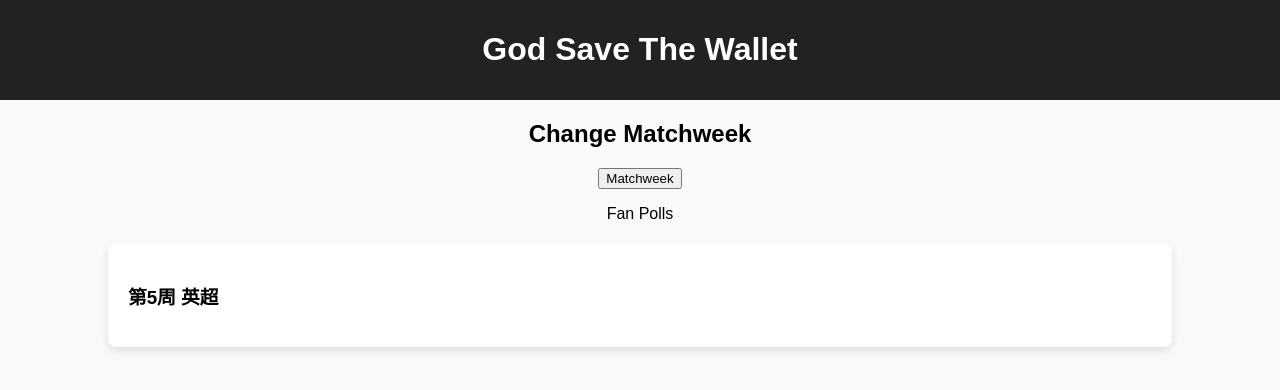
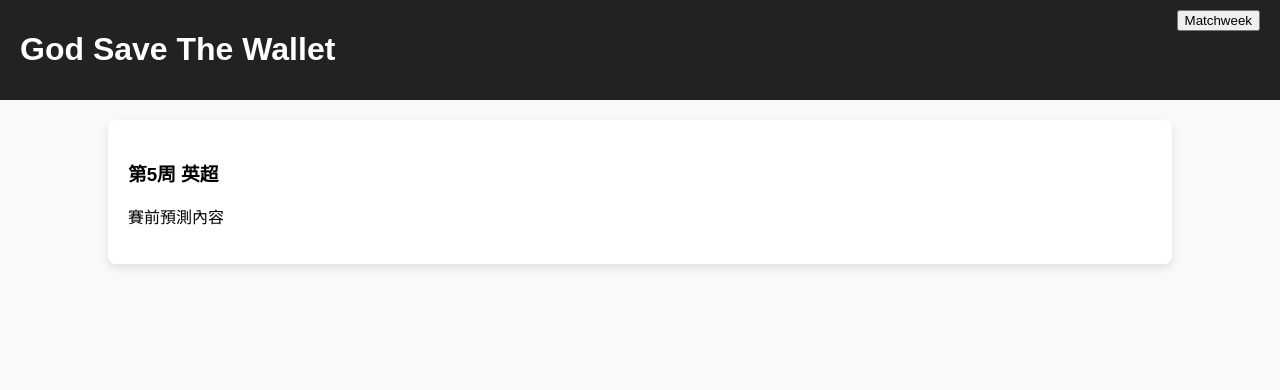
Before and after one commit to lamchiwing/wallet, a Jekyll site: the page built from index.md, in a window 1280 px wide. Shown: the top 390 px of the page. Built offline with Jekyll 4.4.1, drawn with Linux system fonts in a browser that asks for light colours; our own code applies the rules of GitHub Pages for plain Markdown files.

Commit message:
Update default.html

```diff
--- a/_layouts/default.html
+++ b/_layouts/default.html
@@ -11,40 +11,51 @@
             padding: 0;
             background-color: #f9f9f9;
         }
+
         header {
             background-color: #222;
             color: white;
             padding: 10px 20px;
-            text-align: center;
+            display: flex;
+            justify-content: space-between;
+            align-items: center;
         }
+
         .menu {
-            margin: 20px;
-            text-align: center;
+            position: absolute;
+            top: 10px;
+            right: 20px;
         }
+
         .dropdown {
             position: relative;
             display: inline-block;
         }
+
         .dropdown-content {
             display: none;
             position: absolute;
             background-color: #fff;
-            box-shadow: 0 8px 16px rgba(0,0,0,0.2);
+            box-shadow: 0 8px 16px rgba(0, 0, 0, 0.2);
             min-width: 160px;
             z-index: 1;
         }
+
         .dropdown-content a {
             color: black;
             padding: 10px 15px;
             text-decoration: none;
             display: block;
         }
+
         .dropdown-content a:hover {
             background-color: #f1f1f1;
         }
+
         .dropdown:hover .dropdown-content {
             display: block;
         }
+
         .content {
             margin: 20px auto;
             width: 80%;
@@ -53,6 +64,7 @@
             border-radius: 8px;
             box-shadow: 0 4px 8px rgba(0, 0, 0, 0.1);
         }
+
         .content.hidden {
             display: none;
         }
@@ -70,10 +82,7 @@
 <body>
     <header>
         <h1>God Save The Wallet</h1>
-    </header>
-
         <div class="menu">
-        <h2>Change Matchweek</h2>
             <div class="dropdown">
                 <button>Matchweek</button>
                 <div class="dropdown-content">
@@ -92,48 +101,48 @@
                     <a href="#" onclick="showContent(17)">第17周 (21 Dec - 22 Dec)</a>
                 </div>
             </div>
-        <p>Fan Polls</p>
         </div>
+    </header>
 
     <!-- Week Contents -->
     <div id="week-5" class="content">
         <h3>第5周 英超</h3>
-        <p賽前預測</p>
+        <p>賽前預測內容</p>
     </div>
 
     <div id="week-6" class="content hidden">
         <h3>第6周 Content</h3>
-        <p>賽前預測</p>
+        <p>賽前預測內容</p>
     </div>
 
     <div id="week-7" class="content hidden">
         <h3>第7周 Content</h3>
-        <p>賽前預測</p>
+        <p>賽前預測內容</p>
     </div>
 
     <div id="week-8" class="content hidden">
         <h3>第8周 Content</h3>
-        <p>賽前預測</p>
+        <p>賽前預測內容</p>
     </div>
 
     <div id="week-9" class="content hidden">
         <h3>第9周 Content</h3>
-        <p>賽前預測</p>
+        <p>賽前預測內容</p>
     </div>
 
     <div id="week-10" class="content hidden">
         <h3>第10周 Content</h3>
-        <p>賽前預測</p>
+        <p>賽前預測內容</p>
     </div>
 
     <div id="week-11" class="content hidden">
         <h3>第11周 Content</h3>
-        <p>賽前預測</p>
+        <p>賽前預測內容</p>
     </div>
 
     <div id="week-12" class="content hidden">
         <h3>第12周 Content</h3>
-        <p>賽前預測</p>
+        <p>賽前預測內容</p>
     </div>
 
     <div id="week-13" class="content hidden">
```
Lines whose indentation alone changed are shown as unchanged.
